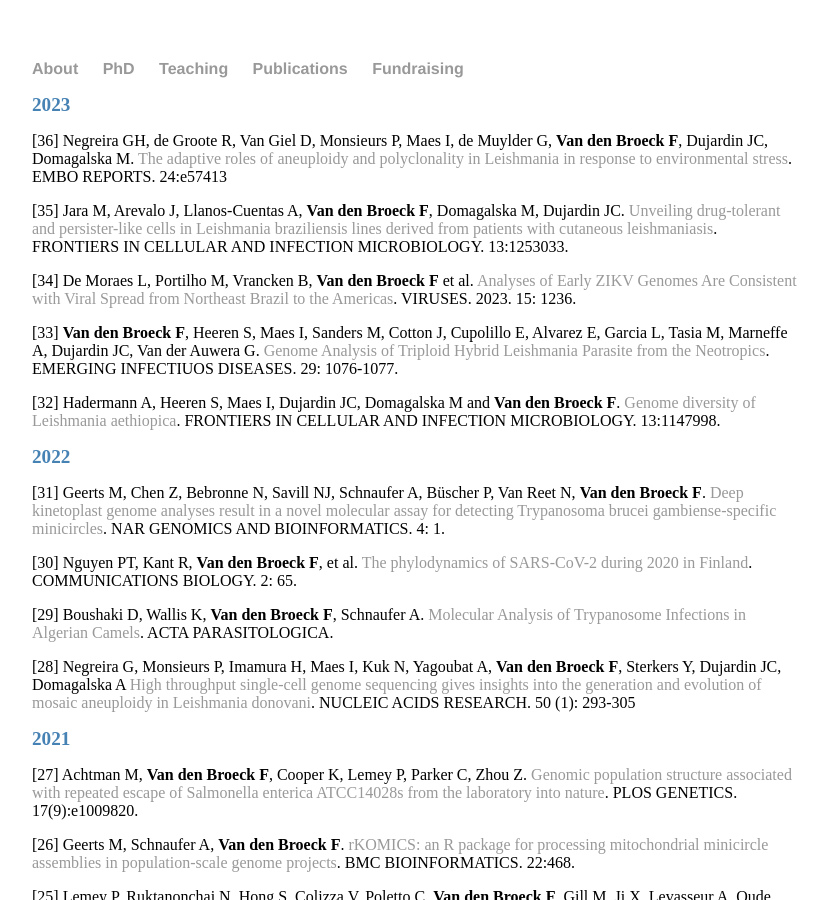
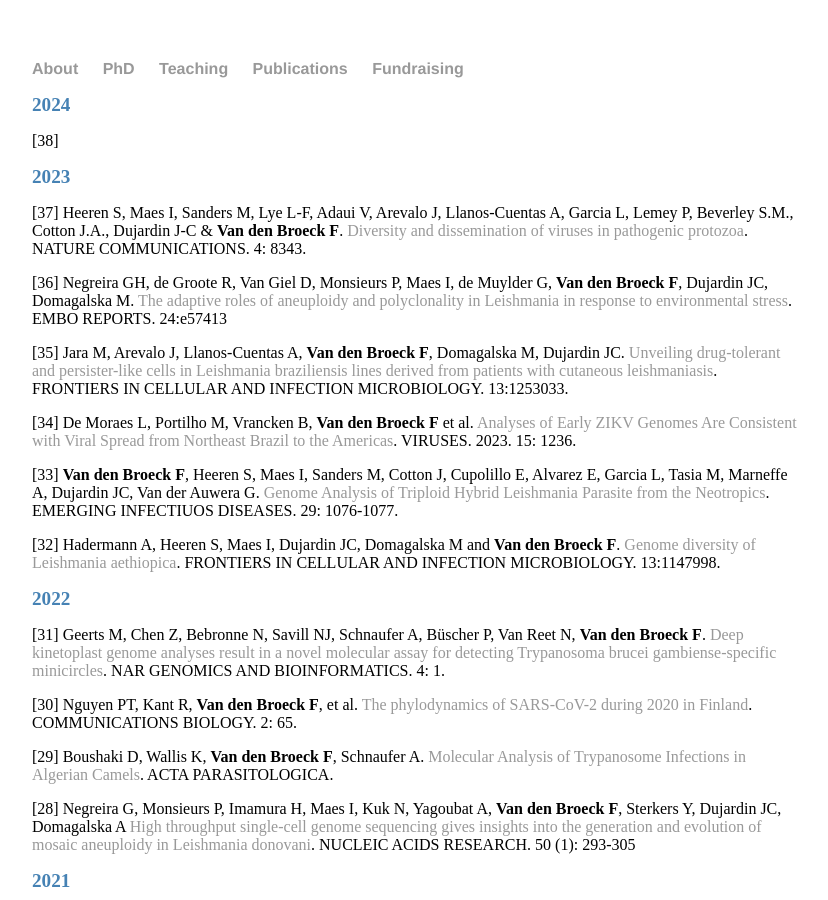
Before and after one commit to FreBio/FreBio.github.io, a Jekyll site: the page built from Pubs/index.md, in a window 1280 px wide and 900 px high. Shown: the whole window, without its empty margins (224-1052 px from the left). Built offline with Jekyll 4.4.1, drawn with Linux system fonts in a browser that asks for light colours; our own code applies the rules of GitHub Pages for plain Markdown files.

Commit message:
Update index.md

```diff
--- a/Pubs/index.md
+++ b/Pubs/index.md
@@ -2,7 +2,12 @@
 layout: default
 ---
 
+## 2024
+[38]
+
 ## 2023
+[37] Heeren S, Maes I, Sanders M, Lye L-F, Adaui V, Arevalo J, Llanos-Cuentas A, Garcia L, Lemey P, Beverley S.M., Cotton J.A., Dujardin J-C & **Van den Broeck F**. [Diversity and dissemination of viruses in pathogenic protozoa](https://www.nature.com/articles/s41467-023-44085-2). NATURE COMMUNICATIONS. 4: 8343.
+
 [36] Negreira GH, de Groote R, Van Giel D, Monsieurs P, Maes I, de Muylder G, **Van den Broeck F**, Dujardin JC, Domagalska M. [The adaptive roles of aneuploidy and polyclonality in Leishmania in response to environmental stress](https://doi.org/10.15252/embr.202357413). EMBO REPORTS. 24:e57413
 
 [35] Jara M, Arevalo J, Llanos-Cuentas A, **Van den Broeck F**, Domagalska M, Dujardin JC. [Unveiling drug-tolerant
```
